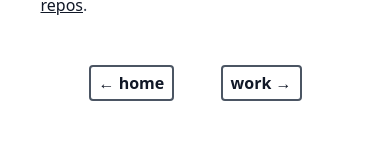
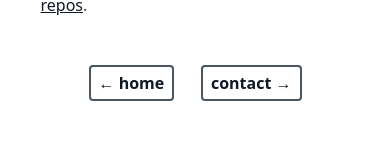
Before and after one commit to noonosh/nuriddinislamov.com-old, a React (Create React App) app: page /me in a window 390 px wide. Shown: the part 4138-4300 px from the top of the page. Built offline with nearby package versions, Linux system fonts and the light colour scheme.

Commit message:
fix links for mobile

```diff
--- a/src/components/About.js
+++ b/src/components/About.js
@@ -85,7 +85,7 @@ const About = () => {
 
 				<Navigation
 					prev={{ name: 'home', path: '/' }}
-					next={{ name: 'work', path: '/projects' }}
+					next={{ name: 'contact', path: '/reach-out' }}
 				/>
 			</div>
 		</Layout>
--- a/src/components/Contact.js
+++ b/src/components/Contact.js
@@ -142,7 +142,7 @@ const Contact = () => {
 				</div>
 
 				<Navigation
-					prev={{ name: 'work', path: '/projects' }}
+					prev={{ name: 'about', path: '/me' }}
 					next={{ name: 'home', path: '/' }}
 				/>
 			</div>
```
